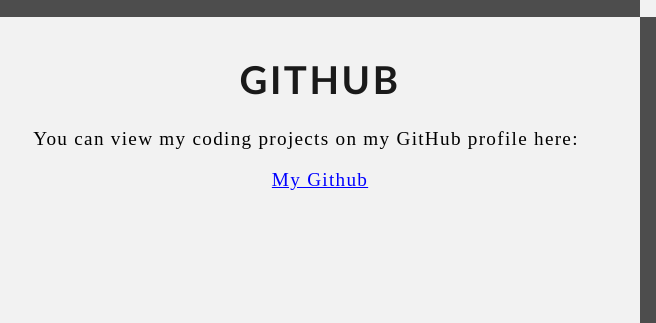
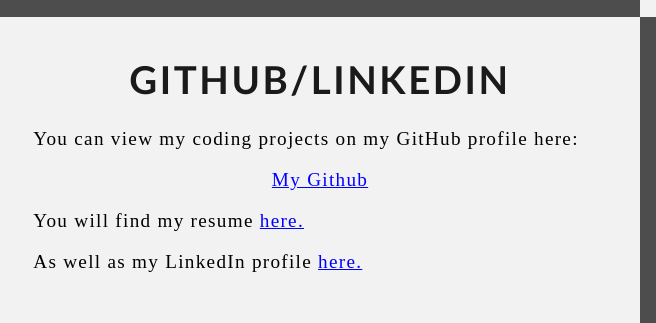
Before and after one commit to rayanm2acha/rayanm2acha.github.io, a plain HTML site: page index.html in a window 1280 px wide. Shown: the part 1330-1653 px from the top of the page, 0-656 px from the left. Drawn offline with nearby package versions, Linux system fonts and the light colour scheme.

Commit message:
Edit LinkedIn

```diff
--- a/index.html
+++ b/index.html
@@ -127,11 +127,13 @@
         <div class="Row" id="GitHub">
             <!-- Left column -->
             <div class="Column_1">
-                <h1>GitHub</h1>
+                <h1>Github/LinkedIn</h1>
                 <p>You can view my coding projects on my GitHub profile here:
                     <br>
                     <p class="center"><a href="https://github.com/rayanm2acha" target="_blank">My Github</a></p>
                 </p>
+                <p>You will find my resume <a href="https://docs.google.com/document/d/1wiwMmi4Zp6qlNSLjUhkiExspSgEeFzL6dD-7xgK4Wtc/edit?usp=sharing" target="_blank">here.</a></p>
+                <p>As well as my LinkedIn profile <a href="https://www.linkedin.com/in/rayanm2acha/" target="_blank">here.</a></p>
             </div>
             <!-- Right column -->
             <div class="Column_2">
```
